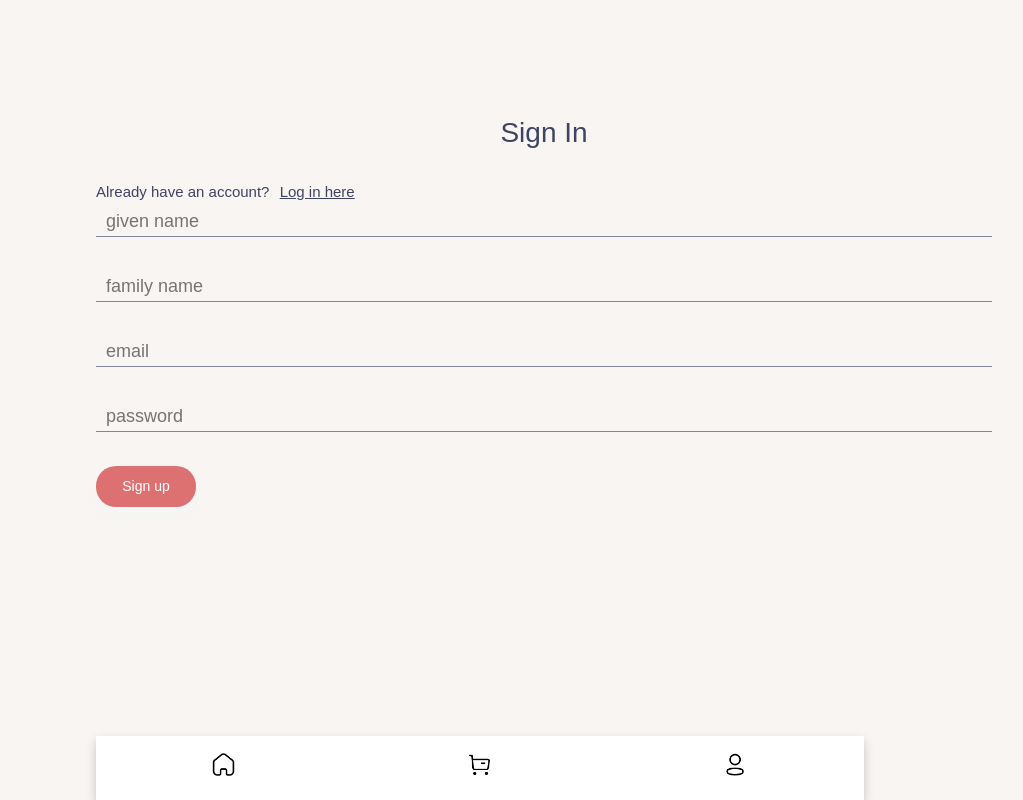
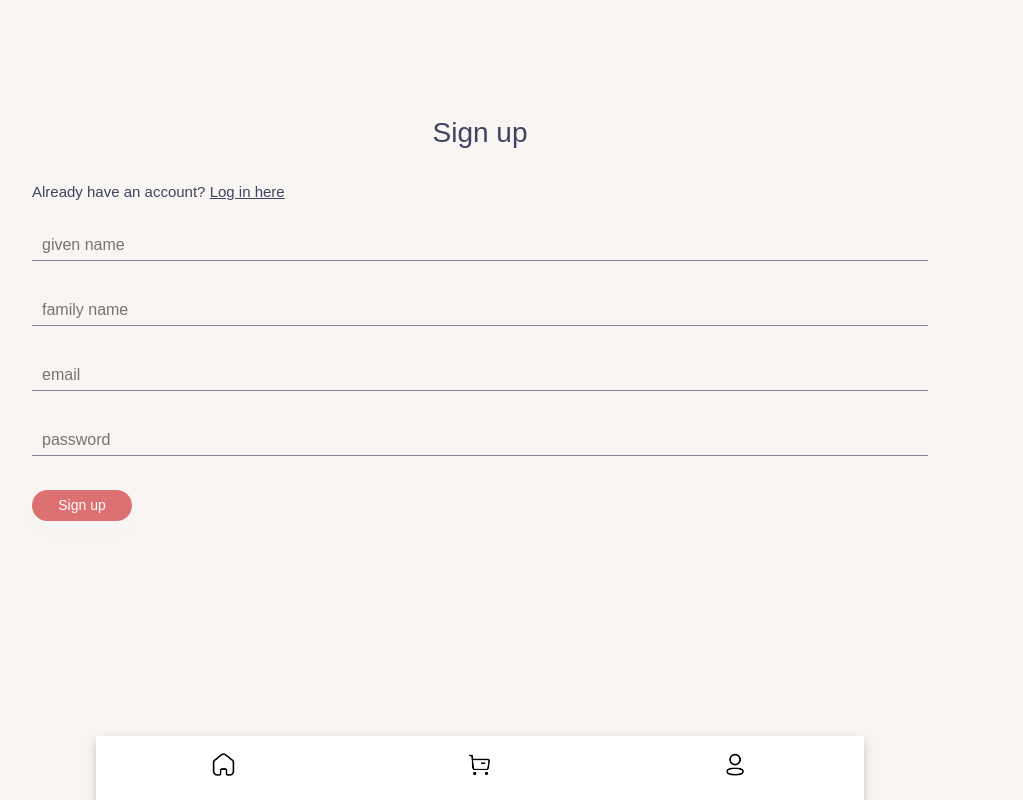
Before and after one commit to techn0mancr/snaccs-in-a-van, a Vue app in the folder frontend/: page /customer/login in a window 1280 px wide. Both pictures are taken after a click on the button "Sign up here". Shown: the whole page, without its empty margins (160-1183 px from the left). Built offline with nearby package versions, Linux system fonts and the light colour scheme.

Commit message:
Fixed styling

```diff
--- a/frontend/src/pages/customerLogin.tsx
+++ b/frontend/src/pages/customerLogin.tsx
@@ -27,10 +27,11 @@ class CustomerLogin extends React.Component {
         <div>
             <div className="titleLogin">
                 <h1 className="titleLog">Log In</h1>
-                <br />
-                <h2>Don't have an account?</h2>
-                <button className="signup" type="button" onClick={() => history.push(`/customer/register`)}><h2> Sign up here</h2></button>
-            </div>
+                <br/>
+                <h2>Don't have an account? </h2>
+                <button className="signup" type="button" onClick={() => history.push(`/customer/register`)}><h2>Sign up here</h2></button>
+             </div>
+             <br/>
 
             <div className="containerProfile">
                 <form onSubmit={this.handleSubmit}>
--- a/frontend/src/pages/profile.css
+++ b/frontend/src/pages/profile.css
@@ -5,23 +5,21 @@ body {
 }
 
 .titleLogin {
-    width: 70vw;
-    margin-left: 15vw;
-    margin-right: 15vw;
-    margin-top: 30vh;
+    /* width: 70vw; */
+    margin-left: 10vw;
+    margin-right: 10vw;
+    /* padding-left: 10vw; */
+    margin-top: 15vh;
+
 }
 
-.titleProfile {
-    width: 70vw;
-    margin-left: 15vw;
-    margin-right: 15vw;
-    margin-top: 15vh;
-}
 
 .containerProfile {
-    width: 70vw;
-    margin-left: 15vw;
-    margin-right: 15vw;
+    /* width: 70vw; */
+    margin-left: 10vw;
+    margin-right: 10vw;
+    /* padding-left: 10vw; */
+    /* margin-top: 15vh; */
 }
 
 h1.titleLog {
@@ -29,6 +27,8 @@ h1.titleLog {
     font-style: bold;
     font-weight: 500;
     line-height: 26px;
+    margin-left: 15vw;
+    margin-right: 15vw;
 }
 
 h2 {
@@ -51,6 +51,7 @@ button.signup {
     border: none;
     background-color: #F8F5F2;
     color: #3E4462;
+    padding-left: 0px;
 }
 
 input[type=text], input[type=password] {
@@ -60,18 +61,19 @@ input[type=text], input[type=password] {
     border-right: none;
     border-bottom: solid #82869A 1px;
     padding: 3px 10px;
-    font-size: 18px;
+    font-size: 16px;
     font-style: normal;
     font-weight: 500;
     line-height: 24px;
     width: 100%;
     margin-bottom: 10px;
+    margin-left: 0px;
 }
 
 button.login {
     background-color: #dd7070;
-    padding-top: 10px;
-    padding-bottom: 10px;
+    padding-top: 5px;
+    padding-bottom: 5px;
     width: 100px;
     font-style: normal;
     font-weight: 400;
--- a/frontend/src/pages/signup.tsx
+++ b/frontend/src/pages/signup.tsx
@@ -26,12 +26,13 @@ class CustomerSignup extends React.Component {
         const { email,  givenName, familyName, password } = this.state;
         return (
             <div>
-                <div className="titleProfile">
-                    <h1>Sign In</h1>
+                <div className="titleLogin">
+                    <h1>Sign up</h1>
                     <br />
                     <h2>Already have an account? </h2>
                     <button className="signup" type="submit" value="signup" onClick={() => history.push(`/customer/login`)}><h2>Log in here</h2></button>
                 </div>
+                <br />
 
                 <div className="containerProfile">
                     <form onSubmit={this.handleSubmit}>
```
